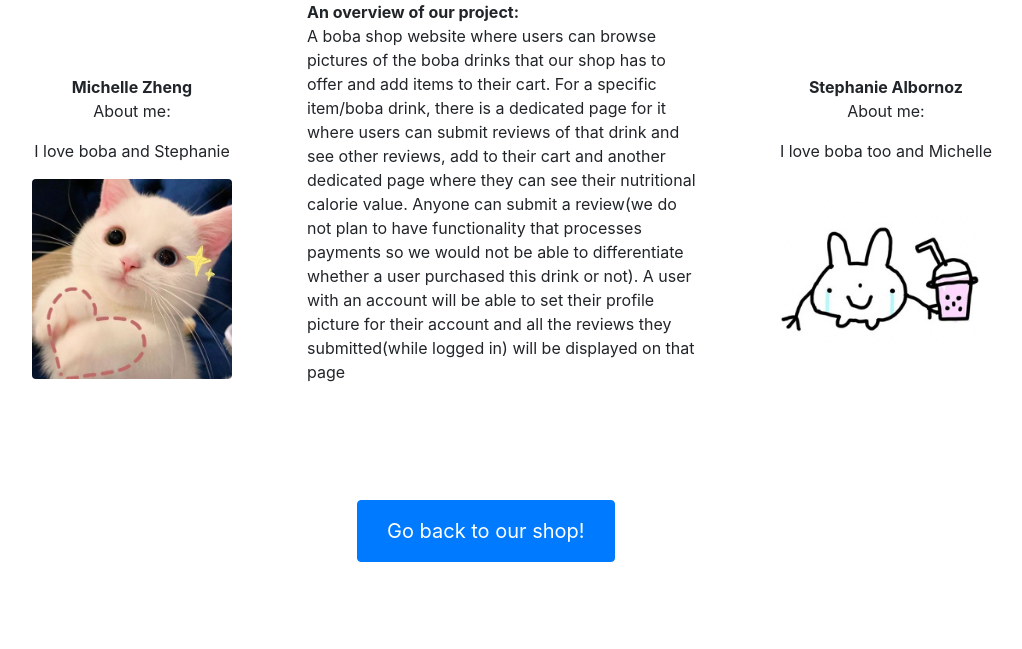
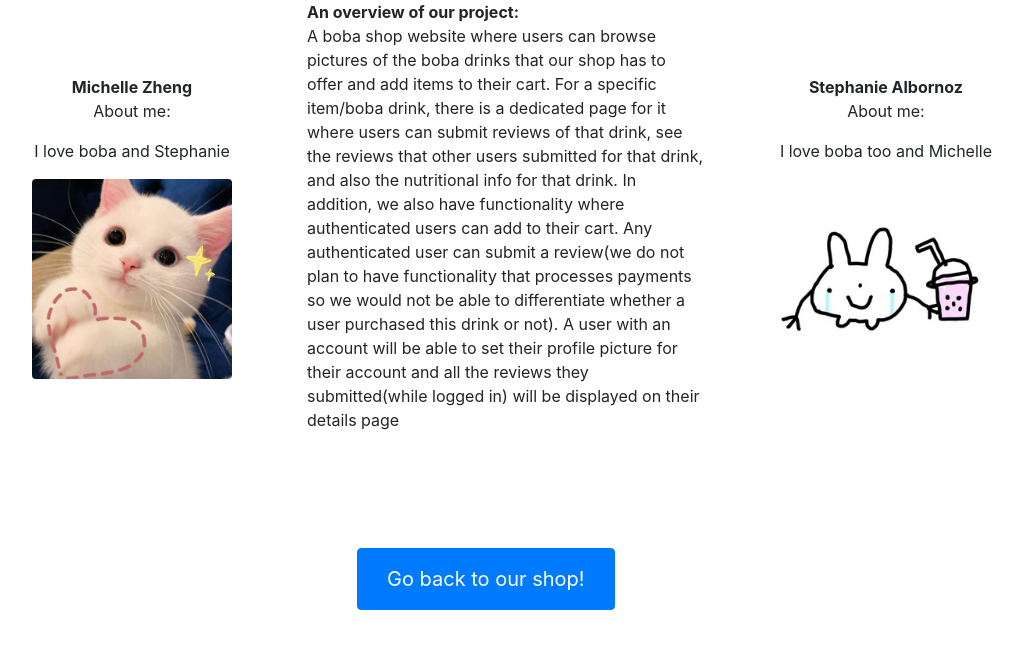
Before and after one commit to shellbatross/BobaProj, a Flask app: page /aboutus in a window 1280 px wide. Shown: the part 56-705 px from the top of the page, without its empty margins (128-1150 px from the left). Run offline with Flask 2, Linux system fonts and the light colour scheme; some libraries are stand-ins or nearby versions.

Commit message:
edited aboutus

```diff
--- a/boba_proj/flask_app/templates/aboutus.html
+++ b/boba_proj/flask_app/templates/aboutus.html
@@ -21,12 +21,13 @@
 <p> A boba shop website where users
     can browse pictures of the boba drinks that our shop has to offer and add items to their
     cart. For a specific item/boba drink, there is a dedicated page for it where users can
-    submit reviews of that drink and see other reviews, add to their cart and another dedicated page where they
-    can see their nutritional calorie value. Anyone can submit a review(we do not plan to have
+    submit reviews of that drink, see the reviews that other users submitted for that drink, and also
+    the nutritional info for that drink. In addition, we also have functionality where authenticated users can
+    add to their cart. Any authenticated user can submit a review(we do not plan to have
     functionality that processes payments so we would not be able to differentiate whether a
     user purchased this drink or not). A user with an account will be able to set their profile
     picture for their account and all the reviews they submitted(while logged in) will be
-    displayed on that page</p>
+    displayed on their details page</p>
 </div>
     <div class = "button-go-back">
         <a href="{{url_for('bobas.index')}}" class="btn btn-primary"><button type="button" class="btn btn-primary btn-lg btn-block">Go back to our shop!</button></a>
```
